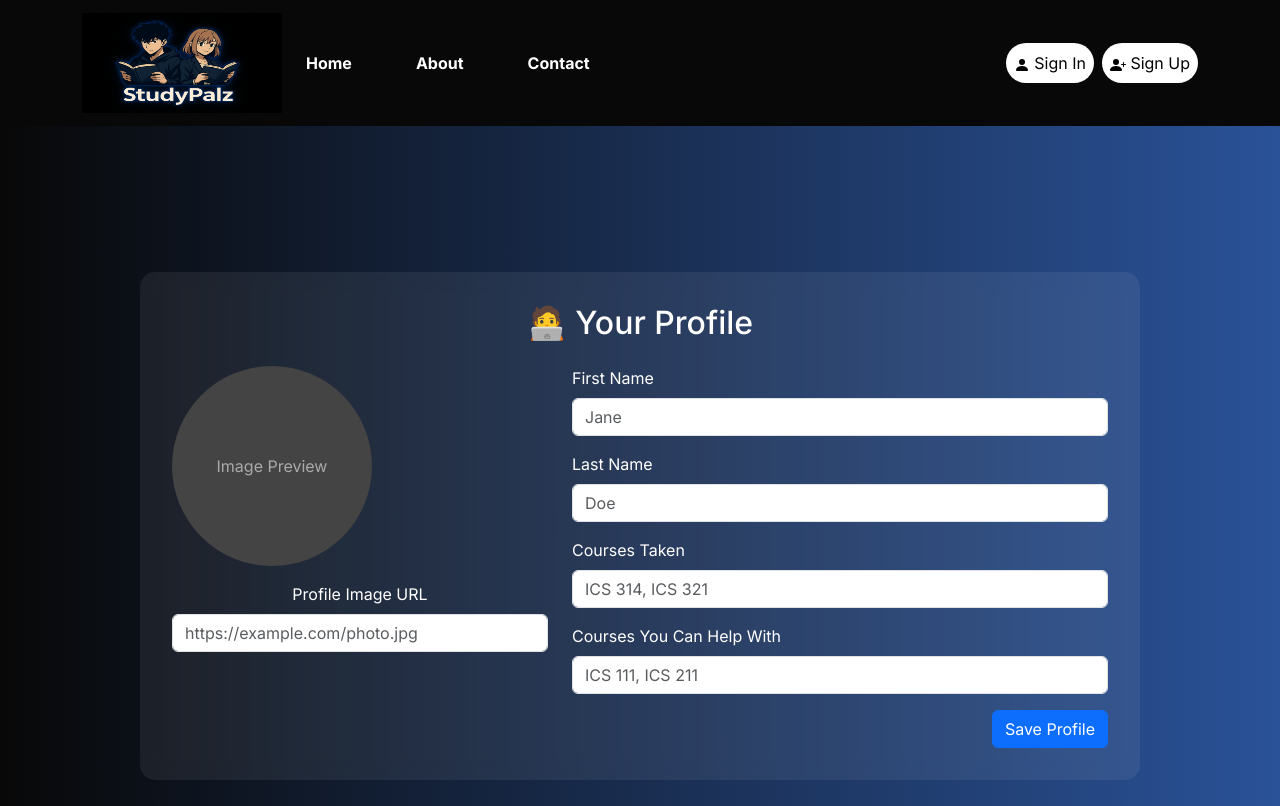
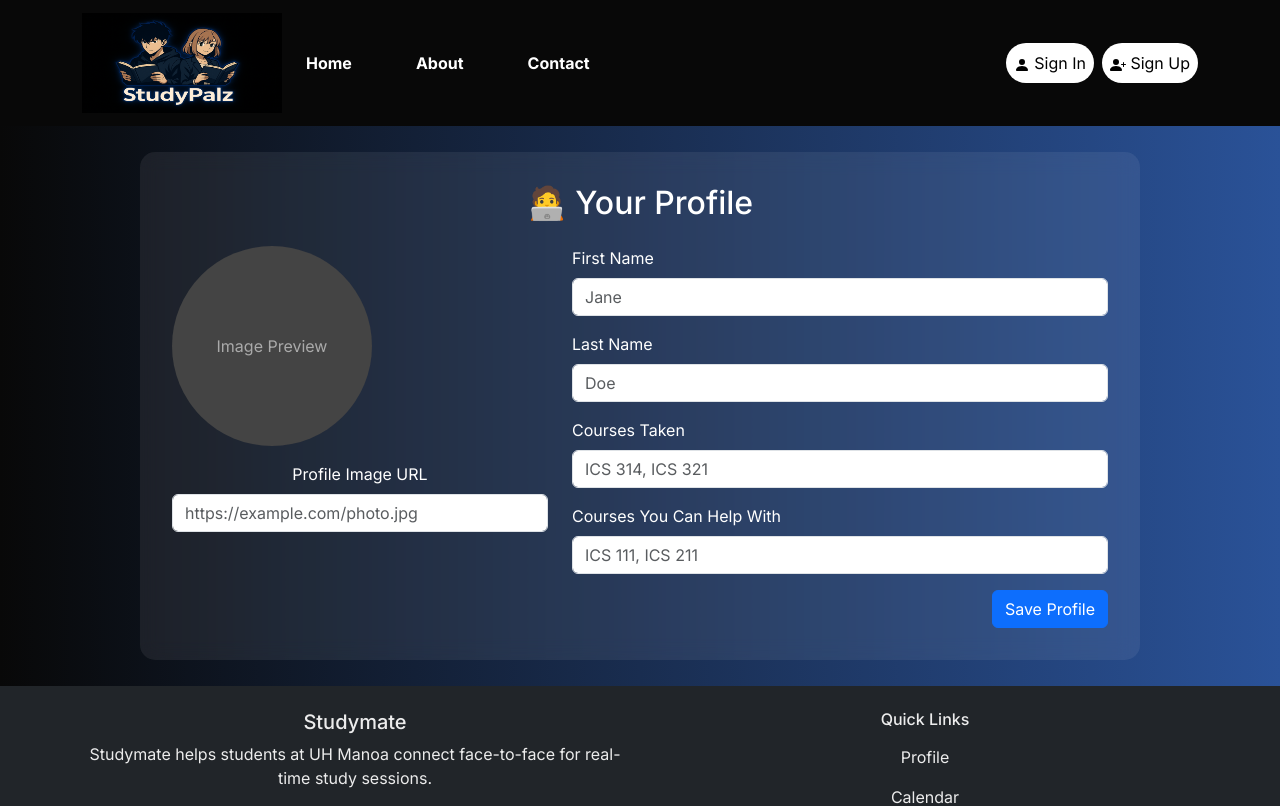
Before and after one commit to study-palz/study-palz.github.io, a Next.js app: page /profile in a window 1280 px wide. Shown: the top 806 px of the page. Built offline with nearby package versions, Linux system fonts and the light colour scheme; no server answers.

Commit message:
Update page.tsx

```diff
--- a/src/app/profile/page.tsx
+++ b/src/app/profile/page.tsx
@@ -25,10 +25,8 @@ export default function ProfilePage() {
   const [coursesHelped, setCoursesHelped] = useState('');
   const [message, setMessage] = useState('');
 
-  // Profile data state
   const [savedData, setSavedData] = useState<ProfileData | null>(null);
 
-  // Fetch user profile on load
   useEffect(() => {
     if (!session?.user?.email) return;
 
@@ -52,7 +50,6 @@ export default function ProfilePage() {
       });
   }, [session]);
 
-  // Handle profile submission
   const handleSubmit = async (e: React.FormEvent) => {
     e.preventDefault();
 
@@ -79,7 +76,6 @@ export default function ProfilePage() {
         coursesHelped,
       });
 
-      // Refresh session so navbar updates profile image
       await update({ image: profileImage });
     } else {
       setMessage('❌ Failed to save profile');
@@ -88,7 +84,7 @@ export default function ProfilePage() {
 
   return (
     <div style={{
-      minHeight: '100vh',
+      minHeight: '70vh',
       background: 'linear-gradient(to right, #080808, #2a5298)',
       display: 'flex',
       justifyContent: 'center',
```
